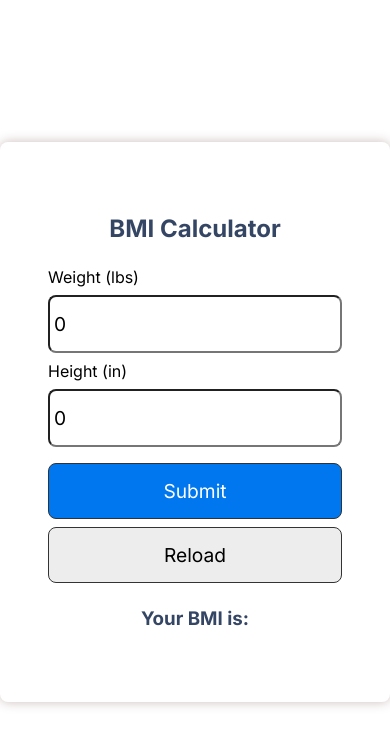
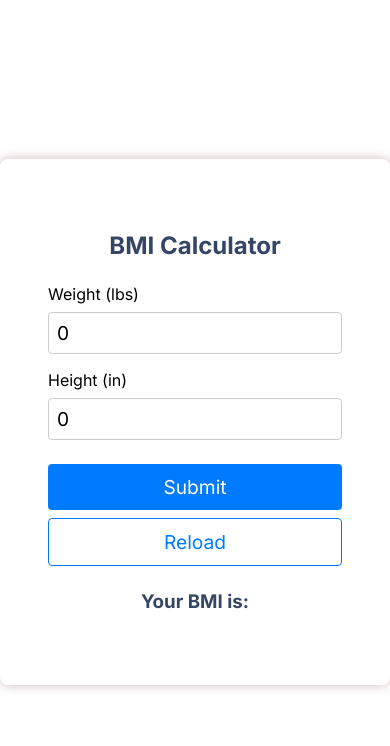
Before and after one commit to iiitl/bmi_calculator, a React (Create React App) app: page / in a window 390 px wide. Shown: the top 746 px of the page. Built offline with nearby package versions, Linux system fonts and the light colour scheme.

Commit message:
fixed UI for mobile

```diff
--- a/src/App.css
+++ b/src/App.css
@@ -36,3 +36,36 @@
     transform: rotate(360deg);
   }
 }
+
+input[type="text"],
+select {
+  width: 100%;
+  padding: 0.5rem;
+  margin-bottom: 1rem;
+  border-radius: 4px;
+  border: 1px solid #ccc;
+}
+
+
+.btn {
+  background-color: #007bff;
+  color: white;
+  border: none;
+  padding: 0.7rem 1.2rem;
+  border-radius: 4px;
+  cursor: pointer;
+  margin-right: 0.5rem;
+}
+
+.btn:hover {
+  background-color: #0056b3;
+}
+
+.btn-outline {
+  background-color: #fff;
+  color: #007bff;
+  border: 1px solid #007bff;
+  padding: 0.7rem 1.2rem;
+  border-radius: 4px;
+  cursor: pointer;
+}
```
